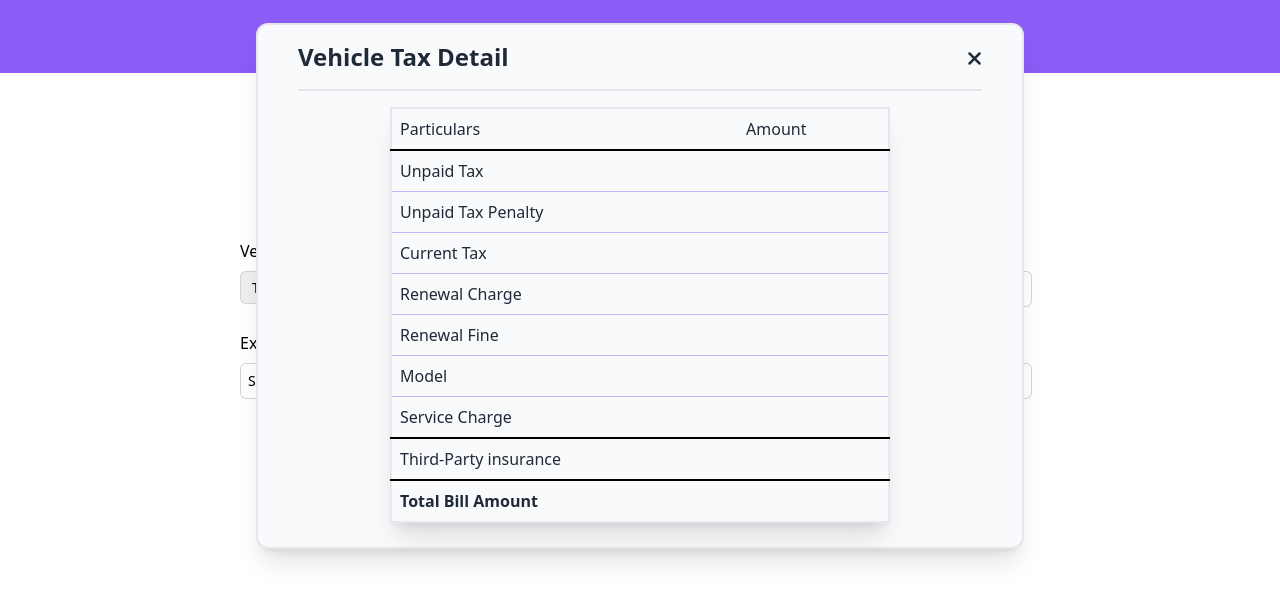
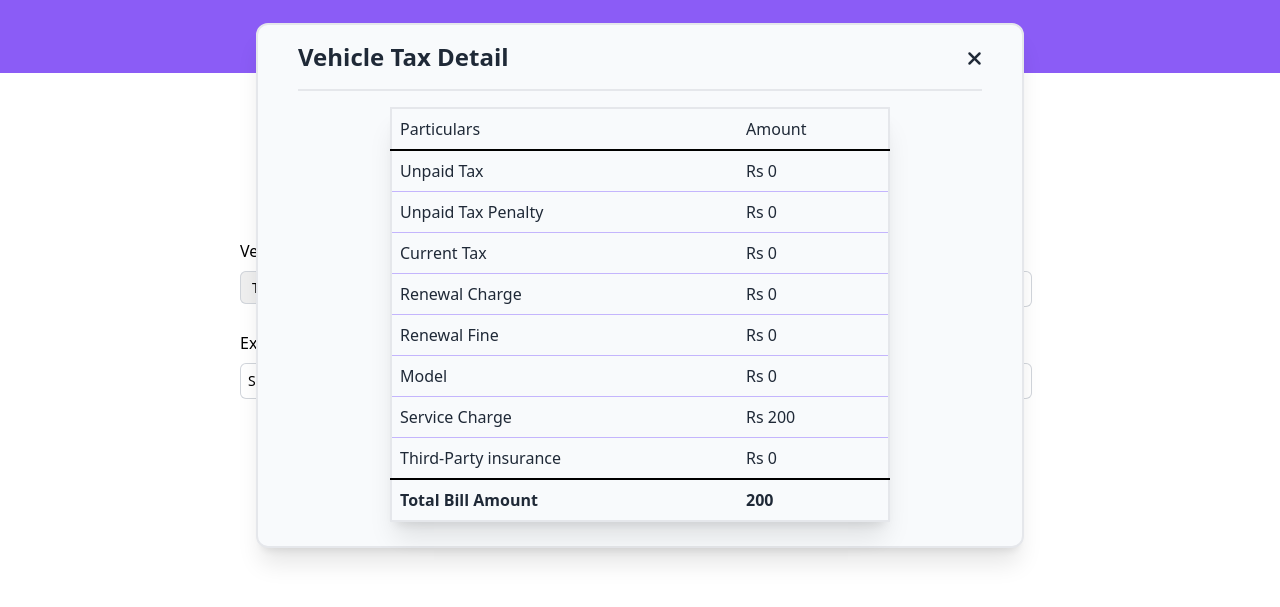
Before and after one commit to pslaka/sewabooking, a website built with Vite: page index.html in a window 1280 px wide. Both pictures are taken after typing "5", "Sample", "5" into the empty fields and a click on the button "Calculate". Shown: the part 127-734 px from the top of the page. Built offline with nearby package versions, Linux system fonts and the light colour scheme.

Commit message:
index.html

```diff
--- a/index.html
+++ b/index.html
@@ -125,7 +125,7 @@
                             <td class="p-2">Model</td>
                             <td class="p-2" id="model-charge"></td>
                         </tr>
-                        <tr class="border-b-[2px] border-black">
+                        <tr class="border-b-[1px] border-violet-300">
                             <td class="p-2">Service Charge</td>
                             <td class="p-2" id="charge"></td>
                         </tr>
--- a/js/app.js
+++ b/js/app.js
@@ -14,7 +14,8 @@ document.addEventListener('DOMContentLoaded', e => {
       let renew_date = formData.get('renew_date');
       let expiry_date = formData.get('expiry_date');
       let model = formData.get('age');
-      let checked = formData.get('checked').checked;
+      let checked = document.getElementById('checked').checked;
+      console.log(checked)
 
       let current_date = NepaliFunctions.ConvertDateFormat(NepaliFunctions.GetCurrentBsDate(), "YYYY-MM-DD")
       let fiscal_year = [ '2080-04-01',  '2079-04-01',  '2078-04-01',  '2077-04-01',  '2076-04-01'];
@@ -58,7 +59,7 @@ document.addEventListener('DOMContentLoaded', e => {
 
             // Getting value from Function Calculate_insurance an then return value in  DOTM
             var insurance = Calculate_insurance(cc,checked);
-            console.log('renewal fine',insurance);
+            console.log('insurance',insurance);
             document.getElementById('insurance').innerHTML = 'Rs ' + insurance;
 
             // calculate total bill amt
```
